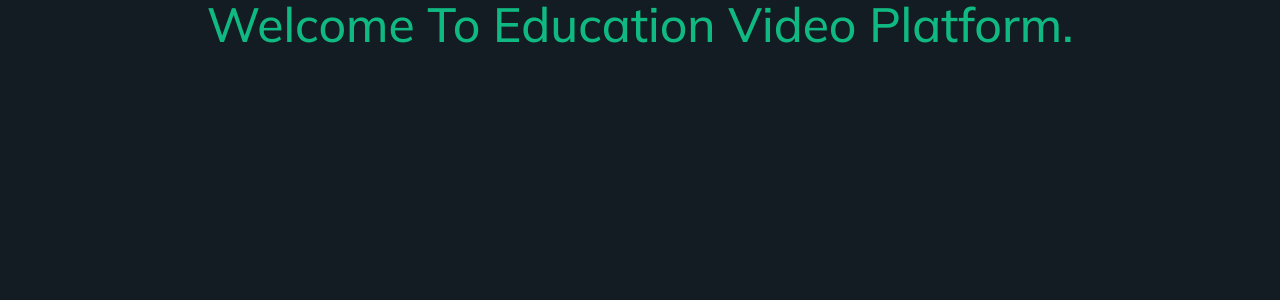
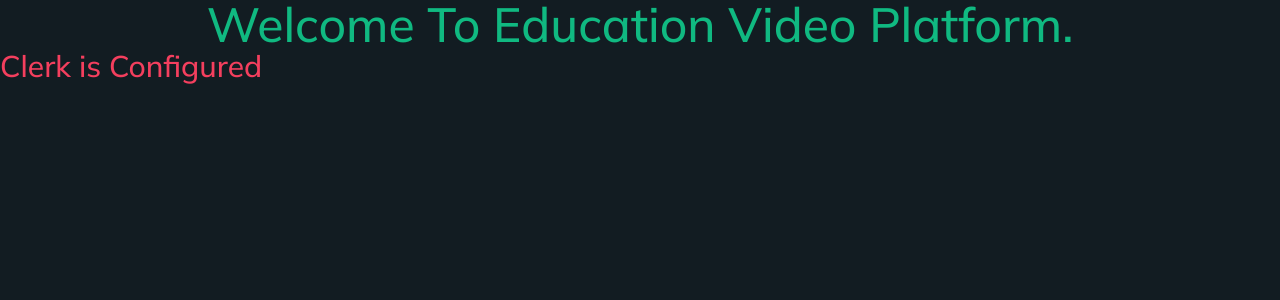
Before and after one commit to saisashreek2692/Education-Video-Platform, a Next.js app: page / in a window 1280 px wide. Shown: the top 300 px of the page. Built offline with nearby package versions, Linux system fonts and the light colour scheme.

Commit message:
Home Page Updated with new Content

```diff
--- a/app/page.tsx
+++ b/app/page.tsx
@@ -3,6 +3,7 @@
   return (
     <>
       <h1 className="text-5xl font-medium text-center text-emerald-500">Welcome To Education Video Platform.</h1>
+      <p className="text-3xl font-medium text-rose-500">Clerk is Configured</p>
     </>
   );
 }
```
